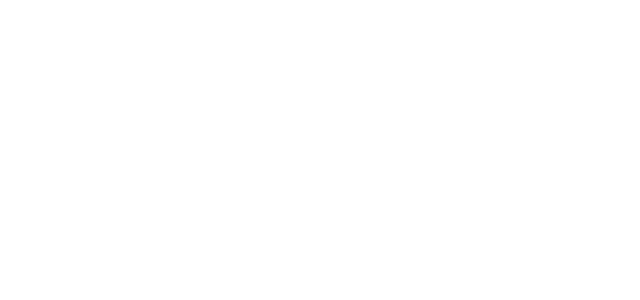
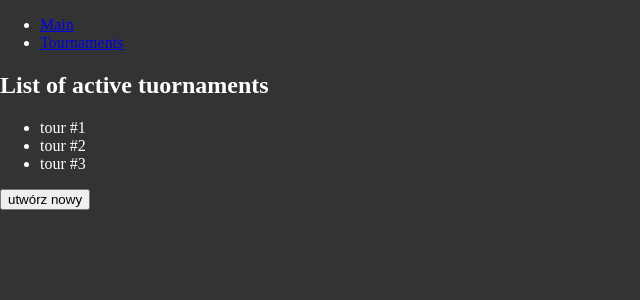
Before and after one commit to obrebskim/Tournament-maker-front, a React (Create React App) app: page /tournaments in a window 1280 px wide. Shown: the top 300 px of the page, without its empty margins (0-640 px from the left). Built offline with nearby package versions, Linux system fonts and the light colour scheme.

Commit message:
Adding routing, create routes for tournaments components, create boilerplate for turnament components

```diff
--- a/package.json
+++ b/package.json
@@ -11,6 +11,7 @@
     "@types/react": "^18.0.12",
     "@types/react-dom": "^18.0.5",
     "@types/react-router-dom": "^5.3.3",
+    "@types/styled-components": "^5.1.25",
     "framer-motion": "^6.3.11",
     "react": "^18.2.0",
     "react-dom": "^18.2.0",
--- a/src/App.tsx
+++ b/src/App.tsx
@@ -1,10 +1,26 @@
 import React from 'react';
+import {
+  BrowserRouter,
+  Routes,
+  Route,
+} from "react-router-dom";
+import CreateTournamentForm from './components/Tournaments/TournamentForm';
+import Tournament from './components/Tournaments/Tournament';
+import Tournaments from './components/Tournaments/Tournaments';
+import Main from './views/pages/Main';
+import Navigation from './components/Navigation/Navigation';
 
 function App() {
   return (
-    <div className="App">
-
-    </div>
+    <BrowserRouter>
+      <Navigation />
+      <Routes>
+        <Route path='/' element={<Main />} />
+        <Route path='/tournaments' element={<Tournaments />} />
+        <Route path='/tournaments/:id' element={<Tournament />} />
+        <Route path='/tournaments/create' element={<CreateTournamentForm />} />
+      </Routes>
+    </BrowserRouter>
   );
 }
 
--- /dev/null
+++ b/src/GlobalCSS.ts
@@ -0,0 +1,11 @@
+import { createGlobalStyle } from 'styled-components'
+
+export default createGlobalStyle`
+  body {
+    margin: 0;
+    padding: 0;
+    height: 100vh;
+    background: #333;
+    color: white;
+  }
+`
--- /dev/null
+++ b/src/components/Common/Button.tsx
@@ -0,0 +1,12 @@
+import React from 'react'
+
+interface PropsTypes {
+    text: string,
+    onclick(): any
+}
+
+export default function Button({ text, onclick }: PropsTypes) {
+    return (
+        <button onClick={onclick}>{text}</button>
+    )
+}
--- /dev/null
+++ b/src/components/Navigation/Navigation.tsx
@@ -0,0 +1,19 @@
+import React from 'react'
+import { NavLink } from 'react-router-dom'
+import styled from 'styled-components'
+
+export default function Navigation() {
+    return (
+        <Container>
+            <ul>
+                <li><NavLink to='/'>Main</NavLink></li>
+                <li><NavLink to='/tournaments'>Tournaments</NavLink></li>
+            </ul>
+
+        </Container>
+    )
+}
+
+const Container = styled.nav`
+
+`
--- /dev/null
+++ b/src/components/Tournaments/Tournament.tsx
@@ -0,0 +1,10 @@
+import React from 'react'
+import { useParams } from 'react-router-dom'
+
+export default function Tournament() {
+    const { id } = useParams()
+    return (
+        <div>id turnieju {id}</div>
+
+    )
+}
--- /dev/null
+++ b/src/components/Tournaments/TournamentForm.tsx
@@ -0,0 +1,7 @@
+import React from 'react'
+
+export default function CreateTournamentForm() {
+    return (
+        <div>This is the form to create new tournament</div>
+    )
+}
--- /dev/null
+++ b/src/components/Tournaments/Tournaments.tsx
@@ -0,0 +1,26 @@
+import React from 'react'
+import { NavLink, useNavigate } from 'react-router-dom'
+import styled from 'styled-components'
+import Button from '../Common/Button'
+
+function Tournaments() {
+    const navigate = useNavigate()
+    return (
+        <Container>
+            <h1>List of active tuornaments</h1>
+            <ul>
+                <li>tour #1</li>
+                <li>tour #2</li>
+                <li>tour #3</li>
+            </ul>
+            <Button text='utwórz nowy' onclick={() => navigate('/tournaments/create')} />
+        </Container>
+
+    )
+}
+
+export default Tournaments
+
+const Container = styled.section`
+
+`
--- a/src/index.tsx
+++ b/src/index.tsx
@@ -2,12 +2,14 @@
 import ReactDOM from 'react-dom/client';
 import App from './App';
 import reportWebVitals from './reportWebVitals';
+import GlobalCSS from './GlobalCSS';
 
 const root = ReactDOM.createRoot(
   document.getElementById('root') as HTMLElement
 );
 root.render(
   <React.StrictMode>
+    <GlobalCSS />
     <App />
   </React.StrictMode>
 );
--- /dev/null
+++ b/src/views/pages/Main.tsx
@@ -0,0 +1,9 @@
+import React from 'react'
+
+function Main() {
+    return (
+        <div>Strona główna</div>
+    )
+}
+
+export default Main
```
Also changed, not shown: 1 other file (tests, documents, lock files or other folders).
